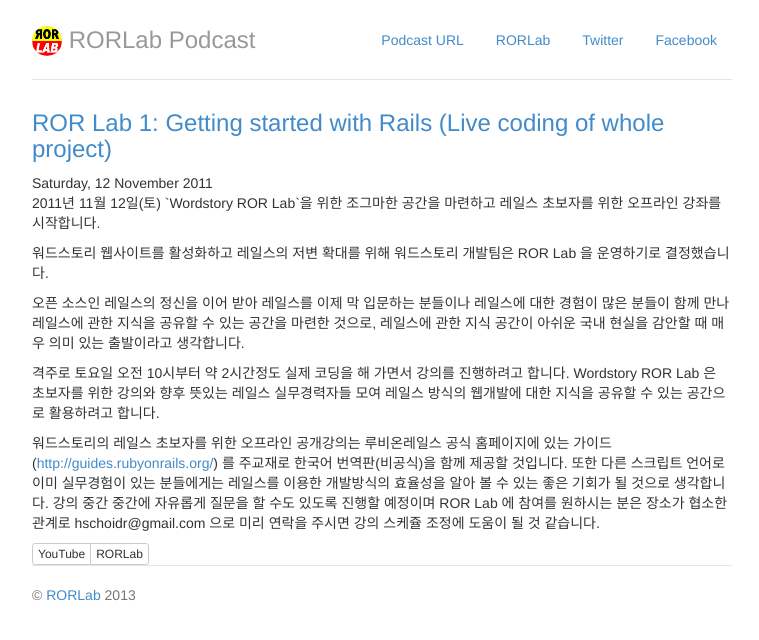
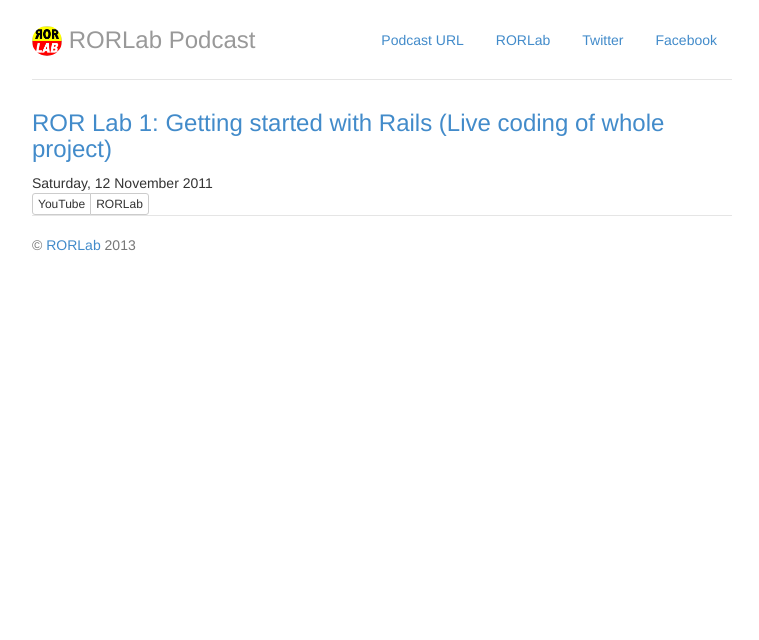
Before and after one commit to rorlakr/rorlabpodcasts.github.io, a Jekyll site: the page built from _posts/2011-11-12-rorlab-1.md, in a window 1280 px wide. Shown: the top 640 px of the page, without its empty margins (258-1017 px from the left). Built offline with Jekyll 4.4.1, drawn with Linux system fonts in a browser that asks for light colours.

Commit message:
1회의 설명문구 삭제

```diff
--- a/_posts/2011-11-12-rorlab-1.md
+++ b/_posts/2011-11-12-rorlab-1.md
@@ -12,16 +12,6 @@
   youtube: http://www.youtube.com/watch?v=uoJrK8o2p08
 ---
 
-<p>2011년 11월 12일(토) `Wordstory ROR Lab`을 위한 조그마한 공간을 마련하고 레일스 초보자를 위한 오프라인 강좌를 시작합니다.</p>
-
-<p>워드스토리 웹사이트를 활성화하고 레일스의 저변 확대를 위해 워드스토리 개발팀은 ROR Lab 을 운영하기로 결정했습니다.</p>
-
-<p>오픈 소스인 레일스의 정신을 이어 받아 레일스를 이제 막 입문하는 분들이나 레일스에 대한 경험이 많은 분들이 함께 만나 레일스에 관한 지식을 공유할 수 있는 공간을 마련한 것으로, 레일스에 관한 지식 공간이 아쉬운 국내 현실을 감안할 때 매우 의미 있는 출발이라고 생각합니다.</p>
-
-<p>격주로 토요일 오전 10시부터 약 2시간정도 실제 코딩을 해 가면서 강의를 진행하려고 합니다. Wordstory ROR Lab 은 초보자를 위한 강의와 향후 뜻있는 레일스 실무경력자들 모여 레일스 방식의 웹개발에 대한 지식을 공유할 수 있는 공간으로 활용하려고 합니다.</p>
-
-<p>워드스토리의 레일스 초보자를 위한 오프라인 공개강의는 루비온레일스 공식 홈페이지에 있는 가이드(<a href="http://guides.rubyonrails.org/">http://guides.rubyonrails.org/</a>) 를 주교재로 한국어 번역판(비공식)을 함께 제공할 것입니다. 또한 다른 스크립트 언어로 이미 실무경험이 있는 분들에게는 레일스를 이용한 개발방식의 효율성을 알아 볼 수 있는 좋은 기회가 될 것으로 생각합니다. 강의 중간 중간에 자유롭게 질문을 할 수도 있도록 진행할 예정이며 ROR Lab 에 참여를 원하시는 분은 장소가 협소한 관계로 hschoidr@gmail.com 으로 미리 연락을 주시면 강의 스케쥴 조정에 도움이 될 것 같습니다.</p>
-
 <div class="btn-group">
   <a class="btn btn-default btn-xs" href="{{ page.link.youtube }}">YouTube</a>
   <a class="btn btn-default btn-xs" href="{{ page.link.rorlab }}">RORLab</a>
```
Also changed, not shown: 3 other files.
